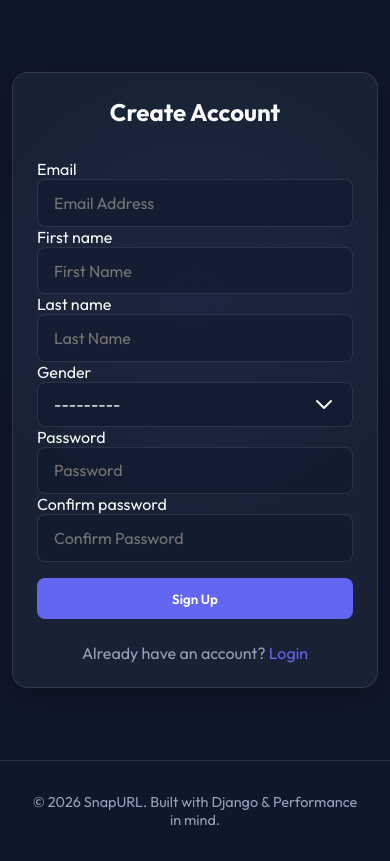
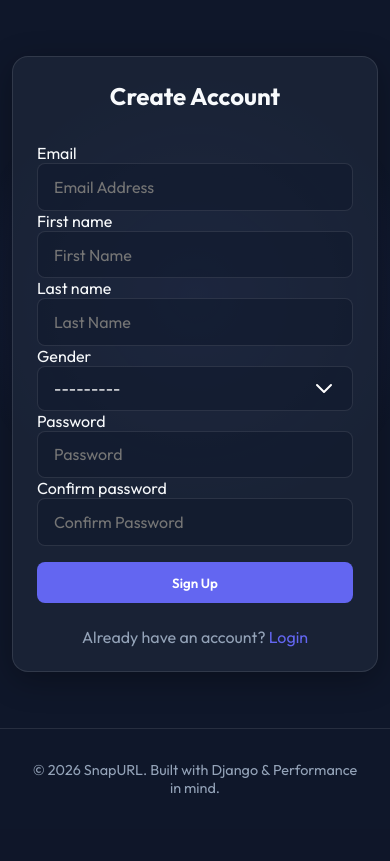
Before and after one commit to prachanda980/django-url-shortener, a Django app: page /register/ in a window 390 px wide. Shown: the part 126-987 px from the top of the page. After the commit the page ends 920 px from the top, so only its background shows below. Run offline with Django 5.2, Linux system fonts and the light colour scheme; parts of the project's set-up code (start-up, migrations or seed data) failed here and were passed over.

Commit message:
style: adjust auth pages for mobile screens

```diff
--- a/templates/registration/login.html
+++ b/templates/registration/login.html
@@ -3,7 +3,7 @@
 {% block title %}Login | SnapURL{% endblock %}
 
 {% block content %}
-<div style="max-width: 450px; margin: 4rem auto;">
+<div style="max-width: 450px; margin: 2rem auto;">
     <div class="glass-card">
         <h2 style="text-align: center; margin-bottom: 2rem;">Welcome Back</h2>
         <form method="post">
--- a/templates/registration/register.html
+++ b/templates/registration/register.html
@@ -3,7 +3,7 @@
 {% block title %}Register | SnapURL{% endblock %}
 
 {% block content %}
-<div style="max-width: 500px; margin: 3rem auto;">
+<div style="max-width: 500px; margin: 2rem auto;">
     <div class="glass-card">
         <h2 style="text-align: center; margin-bottom: 2rem;">Create Account</h2>
         <form method="post">
```
